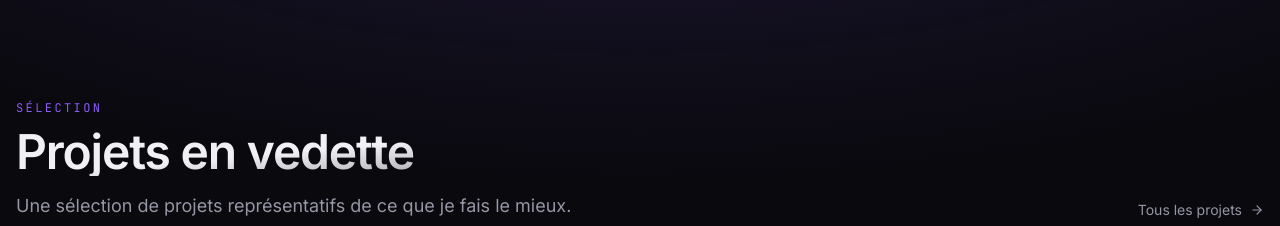
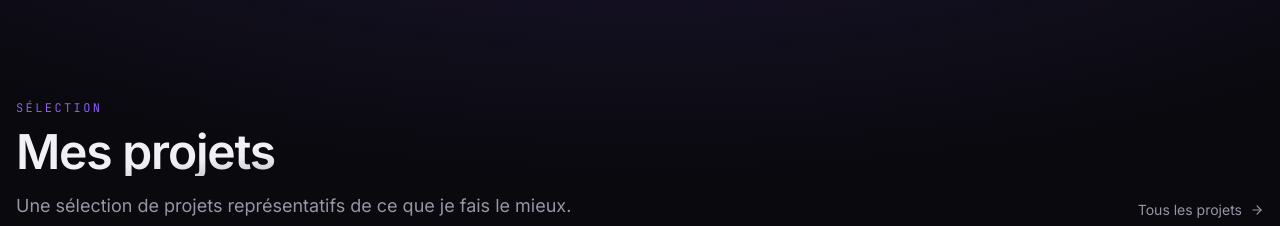
Before and after one commit to jeremy-nowak-pro/Portfolio, a Next.js app: page / in a window 1280 px wide. Shown: the part 860-1086 px from the top of the page. Built offline with nearby package versions, Linux system fonts and the light colour scheme.

Commit message:
feature: Modification du nom d'un section

```diff
--- a/components/home/FeaturedProjects.tsx
+++ b/components/home/FeaturedProjects.tsx
@@ -13,7 +13,7 @@ export function FeaturedProjects() {
       <div className="flex flex-col sm:flex-row sm:items-end sm:justify-between gap-6 mb-12">
         <SectionTitle
           eyebrow="Sélection"
-          title="Projets en vedette"
+          title="Mes projets"
           description="Une sélection de projets représentatifs de ce que je fais le mieux."
         />
         <Link
```
